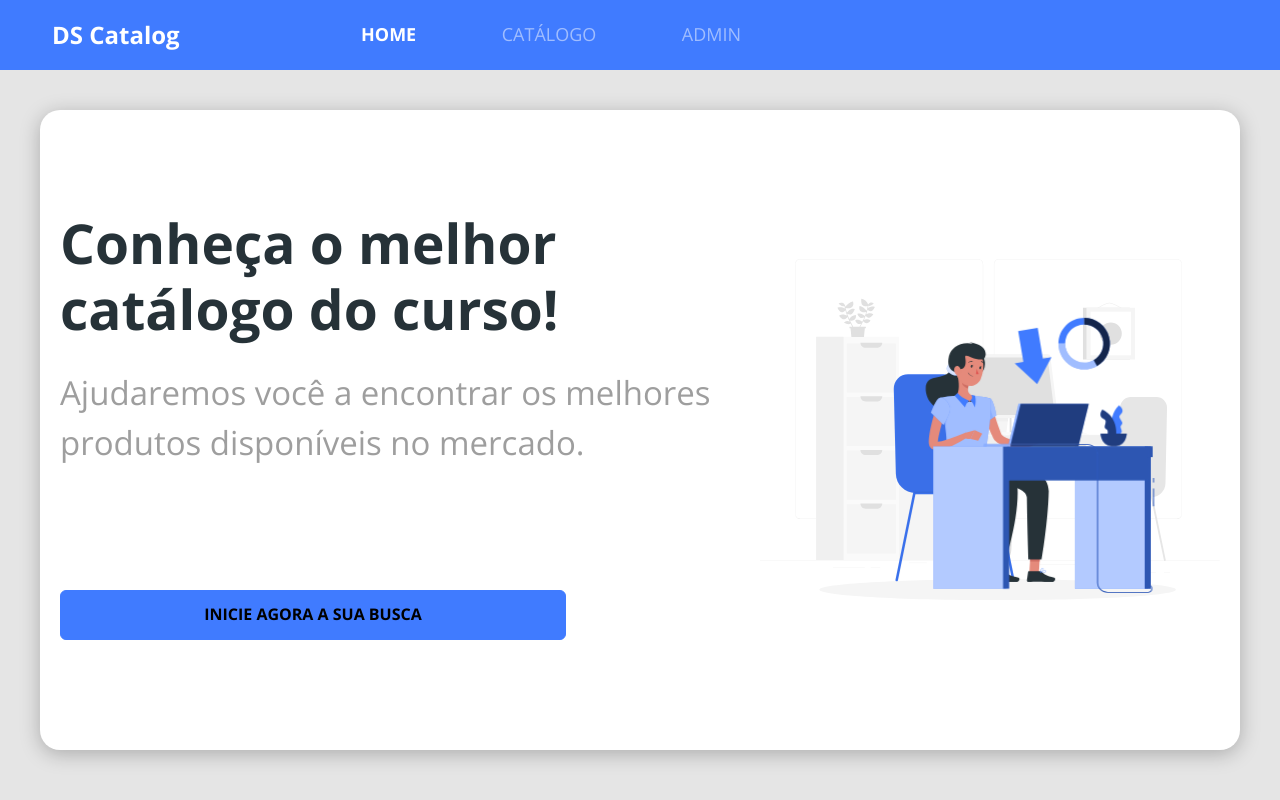
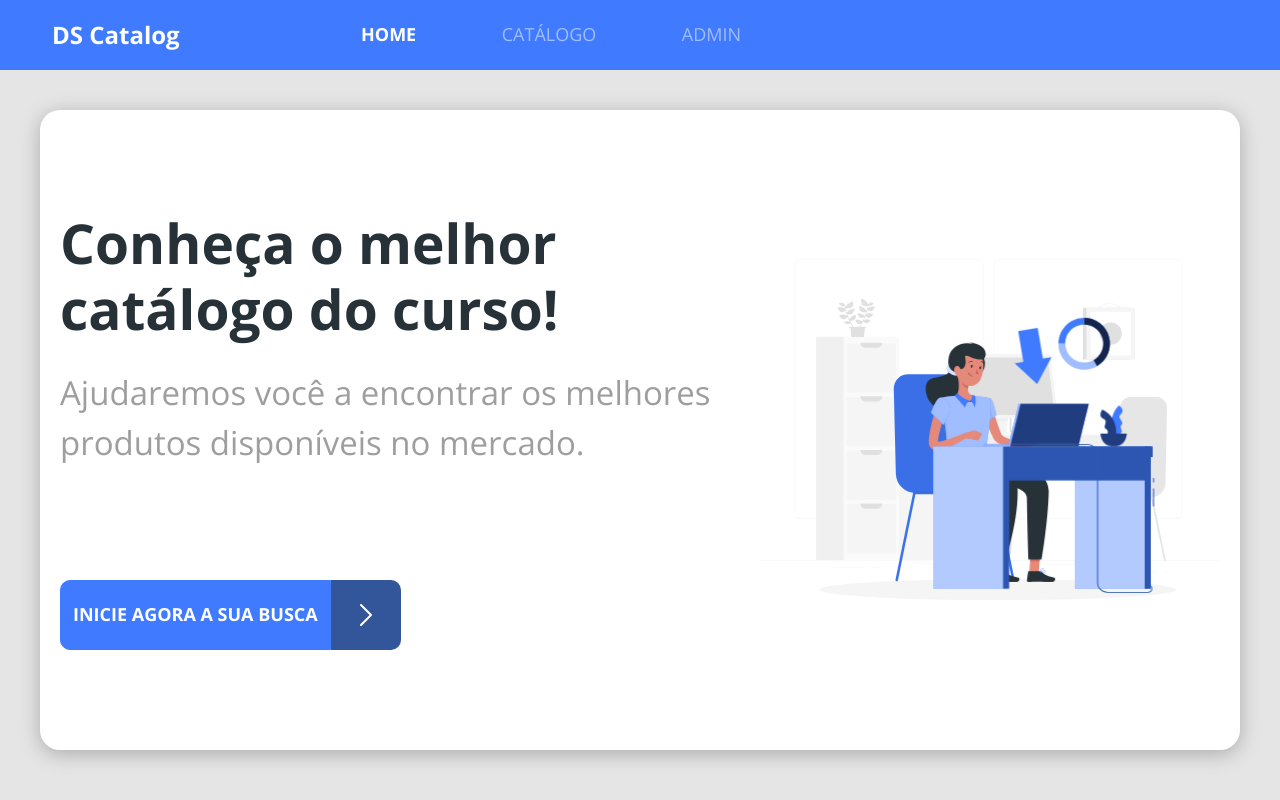
Before and after one commit to LorenzoBondan/dscatalog, a React (Create React App) app in the folder frontend/: page / in a window 1280 px wide. Built offline with nearby package versions, Linux system fonts and the light colour scheme.

Commit message:
Custom button icon

```diff
--- a/frontend/src/components/ButtonIcon/index.tsx
+++ b/frontend/src/components/ButtonIcon/index.tsx
@@ -1,12 +1,21 @@
 import './styles.css';
+
+import {ReactComponent as ArrowIcon} from 'assets/images/Seta.svg';
 
 function ButtonIcon() {
   return (
     <>
-        <button className="btn btn-primary btn-icon">
+      <div className='btn-container'>
+
+          <button className="btn btn-primary">
             <h6>INICIE AGORA A SUA BUSCA</h6>
           </button>
 
+        <div className='btn-icon-container'>
+          <ArrowIcon />
+        </div>
+
+      </div>
     </>
   );
 }
--- a/frontend/src/components/ButtonIcon/styles.css
+++ b/frontend/src/components/ButtonIcon/styles.css
@@ -1,3 +1,36 @@
-.btn-icon{
-    height: 50px;
+.btn-container{
+    display: flex;
+    justify-content: center;
 }
+
+.btn-container button{
+    border-radius: 10px 0 0 10px;
+}
+
+.btn h6 {
+    color: white;
+    font-size: 12px;
+}
+
+.btn-icon-container{
+    width: 50px;
+    height: 60px;
+    background-color:  rgb(51,86,155);
+    display: flex;
+    justify-content: center;
+    align-items: center;
+
+    border-radius: 0 10px 10px 0;
+}
+
+@media(min-width: 576px){
+
+    .btn-icon-container{
+        width: 70px;
+        height: 70px;
+    }
+
+    .btn h6 {
+        font-size: 18px;
+    }
+}
--- a/frontend/src/pages/Home/index.tsx
+++ b/frontend/src/pages/Home/index.tsx
@@ -19,9 +19,12 @@ function Home() {
                     </div>
 
                     <div>
-                        <Link to="/products">
-                        <   ButtonIcon />
-                        </Link>
+
+                        <div>
+                            <Link to="/products">
+                                <ButtonIcon />
+                            </Link>
+                        </div>
 
                     </div>
 
--- a/frontend/src/pages/Home/styles.css
+++ b/frontend/src/pages/Home/styles.css
@@ -66,10 +66,6 @@
     .home-content-container p { /* descrição */
         width: 506px;
         margin-bottom: 47px;
-    }
-
-    .home-content-container button {
-        width: 506px;
     }
 
     .home-image-container svg{
```
Also changed, not shown: frontend/src/assets/images/Seta.svg (added). Lines whose indentation alone changed are shown as unchanged.
